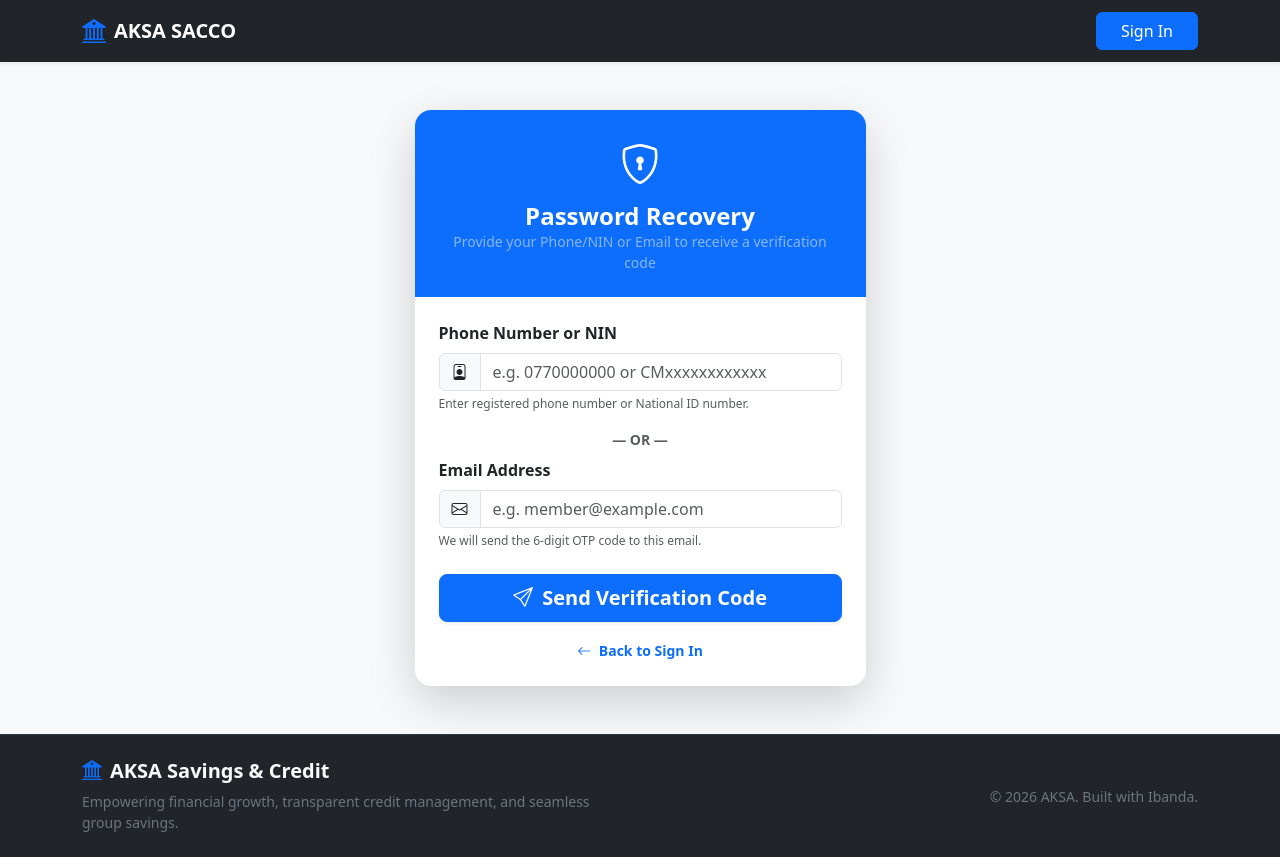
After one commit to Zuba43/aksa_sacco, a Flask app: page /reset-password in a window 1280 px wide. The commit adds this page. Run offline with Flask 3, Linux system fonts and the light colour scheme; some libraries are stand-ins or nearby versions.

Commit message:
fix password reset

```diff
--- a/app/routes/auth.py
+++ b/app/routes/auth.py
@@ -1,9 +1,12 @@
-from flask import Blueprint, render_template, redirect, url_for, flash, request, current_app
+from flask import Blueprint, render_template, redirect, url_for, flash, request, current_app,session
 from flask_login import login_user, logout_user, login_required, current_user
 from app.models import User
 from werkzeug.utils import secure_filename
 from app.routes.forms import LoginForm, RegistrationForm
-from app import db
+from flask_mail import Message
+from app import db, mail
+import random
+from datetime import datetime, timedelta
 import uuid
 import os
 
@@ -200,3 +203,129 @@ def update_kyc_documents():
         flash(f"Failed to upload documents: {str(e)}", "danger")
 
     return redirect(request.referrer or url_for("member.dashboard"))
+
+@auth_bp.route('/reset-password', methods=['GET', 'POST'])
+def reset_request():
+    if request.method == 'POST':
+        phone_nin = request.form.get('phone_nin', '').strip()
+        email_input = request.form.get('email', '').strip()
+
+        if not phone_nin and not email_input:
+            flash('Please enter either your Phone/NIN or your Email address.', 'danger')
+            return redirect(url_for('auth.reset_request'))
+
+        # Query database using whichever field was provided
+        user = None
+        if phone_nin:
+            user = User.query.filter(
+                (User.phone == phone_nin) | (User.nin == phone_nin)
+            ).first()
+        elif email_input:
+            user = User.query.filter_by(email=email_input).first()
+
+        if not user:
+            flash('No active account found matching those credentials in AKSA SACCO.', 'danger')
+            return redirect(url_for('auth.reset_request'))
+
+        # Generate 6-digit OTP
+        otp_code = str(random.randint(100000, 999999))
+
+        # Store in session
+        session['reset_user_id'] = user.id
+        session['reset_email'] = user.email
+        session['reset_otp'] = otp_code
+        session['otp_expiry'] = (datetime.utcnow() + timedelta(minutes=10)).timestamp()
+
+        # Send OTP via Flask-Mail to user's registered email
+        try:
+            msg = Message(
+                subject="AKSA SACCO - Password Reset Verification Code",
+                recipients=[user.email]
+            )
+            msg.body = f"""Hello {user.fname} {user.lname},
+
+                You requested a password reset for your AKSA SACCO account.
+
+                Your 6-digit verification code is: {otp_code}
+
+                This code expires in 10 minutes. If you did not request this, please ignore this message.
+
+                Best regards,
+                AKSA SACCO Treasury Team
+"""
+            mail.send(msg)
+
+            flash(f'A verification code has been sent securely to {user.email}.', 'success')
+            return redirect(url_for('auth.verify_otp'))
+
+        except Exception as e:
+            flash('Failed to send verification email. Please try again later.', 'danger')
+            print(f"MAIL ERROR: {str(e)}")
+            return redirect(url_for('auth.reset_request'))
+
+    return render_template('auth/reset_request.html')
+
+@auth_bp.route('/verify-otp', methods=['GET', 'POST'])
+def verify_otp():
+    # Ensure user initiated the reset process
+    if 'reset_otp' not in session or 'reset_email' not in session:
+        flash('Please initiate password recovery first.', 'warning')
+        return redirect(url_for('auth.reset_request'))
+
+    # Check if OTP has expired
+    if datetime.utcnow().timestamp() > session.get('otp_expiry', 0):
+        session.pop('reset_otp', None)
+        flash('Verification code has expired. Please request a new one.', 'danger')
+        return redirect(url_for('auth.reset_request'))
+
+    if request.method == 'POST':
+        # Collect 6 digits from the multi-input form
+        entered_otp = "".join([
+            request.form.get('digit1', ''),
+            request.form.get('digit2', ''),
+            request.form.get('digit3', ''),
+            request.form.get('digit4', ''),
+            request.form.get('digit5', ''),
+            request.form.get('digit6', '')
+        ]).strip()
+
+        if entered_otp == session.get('reset_otp'):
+            flash('Code verified successfully! Please set your new password.', 'success')
+            session['otp_verified'] = True
+            # Clear raw otp from session for security
+            session.pop('reset_otp', None)
+            return redirect(url_for('auth.new_password'))
+        else:
+            flash('Invalid verification code. Please check and try again.', 'danger')
+
+    return render_template('auth/verify_otp.html')
+
+@auth_bp.route('/new-password', methods=['GET', 'POST'])
+def new_password():
+    # Ensure OTP was successfully verified
+    if not session.get('otp_verified') or 'reset_user_id' not in session:
+        flash('Unauthorized access. Please verify your OTP first.', 'danger')
+        return redirect(url_for('auth.reset_request'))
+
+    if request.method == 'POST':
+        password = request.form.get('password')
+        confirm_password = request.form.get('confirm_password')
+
+        if not password or password != confirm_password:
+            flash('Passwords do not match or are empty.', 'danger')
+            return redirect(url_for('auth.new_password'))
+
+        user = User.query.get(session.get('reset_user_id'))
+        if user:
+            user.set_password(password)
+            db.session.commit()
+
+            # Clear recovery session data
+            session.pop('reset_user_id', None)
+            session.pop('reset_email', None)
+            session.pop('otp_verified', None)
+
+            flash('Password reset successful! You can now log in with your new password.', 'success')
+            return redirect(url_for('auth.login'))
+
+    return render_template('auth/new_password.html')
--- a/app/templates/auth/login.html
+++ b/app/templates/auth/login.html
@@ -63,7 +63,9 @@ block content %}
                 {{ form.remember(class="form-check-input") }} {{
                 form.remember.label(class="form-check-label small") }}
               </div>
-              <a href="#" class="small text-primary text-decoration-none"
+              <a
+                href="{{ url_for('auth.reset_request') }}"
+                class="small text-primary text-decoration-none"
                 >Forgot password?</a
               >
             </div>
--- /dev/null
+++ b/app/templates/auth/reset_request.html
@@ -0,0 +1,102 @@
+{% extends "base.html" %} {% block title %}Reset Password - AKSA SACCO{%
+endblock %} {% block content %}
+<div class="container py-5">
+  <div class="row justify-content-center">
+    <div class="col-12 col-sm-10 col-md-8 col-lg-5">
+      <div class="card border-0 shadow-lg rounded-4 overflow-hidden">
+        <div class="bg-primary p-4 text-white text-center">
+          <i class="bi bi-shield-lock fs-1"></i>
+          <h4 class="fw-bold mb-0 mt-2">Password Recovery</h4>
+          <p class="small text-white-50 mb-0">
+            Provide your Phone/NIN or Email to receive a verification code
+          </p>
+        </div>
+        <div class="card-body p-4">
+          <!-- Flash Messages -->
+          {% with messages = get_flashed_messages(with_categories=true) %} {% if
+          messages %} {% for category, message in messages %}
+          <div
+            class="alert alert-{{ 'danger' if category in ['error', 'danger'] else 'success' }} alert-dismissible fade show small"
+            role="alert"
+          >
+            {{ message }}
+            <button
+              type="button"
+              class="btn-close"
+              data-bs-dismiss="alert"
+              aria-label="Close"
+            ></button>
+          </div>
+          {% endfor %} {% endif %} {% endwith %}
+
+          <form method="POST" action="{{ url_for('auth.reset_request') }}">
+            <input type="hidden" name="csrf_token" value="{{ csrf_token() }}" />
+
+            <!-- Phone Number or NIN Field -->
+            <div class="mb-3">
+              <label for="phone_nin" class="form-label fw-semibold"
+                >Phone Number or NIN</label
+              >
+              <div class="input-group">
+                <span class="input-group-text bg-light"
+                  ><i class="bi bi-person-badge"></i
+                ></span>
+                <input
+                  type="text"
+                  class="form-control"
+                  id="phone_nin"
+                  name="phone_nin"
+                  placeholder="e.g. 0770000000 or CMxxxxxxxxxxxx"
+                />
+              </div>
+              <div class="form-text text-muted" style="font-size: 0.75rem">
+                Enter registered phone number or National ID number.
+              </div>
+            </div>
+
+            <div class="text-center text-muted my-2 small fw-bold">— OR —</div>
+
+            <!-- Email Address Field -->
+            <div class="mb-4">
+              <label for="email" class="form-label fw-semibold"
+                >Email Address</label
+              >
+              <div class="input-group">
+                <span class="input-group-text bg-light"
+                  ><i class="bi bi-envelope"></i
+                ></span>
+                <input
+                  type="email"
+                  class="form-control"
+                  id="email"
+                  name="email"
+                  placeholder="e.g. member@example.com"
+                />
+              </div>
+              <div class="form-text text-muted" style="font-size: 0.75rem">
+                We will send the 6-digit OTP code to this email.
+              </div>
+            </div>
+
+            <button
+              type="submit"
+              class="btn btn-primary btn-lg w-100 fw-bold shadow-sm mb-3"
+            >
+              <i class="bi bi-send me-1"></i> Send Verification Code
+            </button>
+
+            <div class="text-center">
+              <a
+                href="{{ url_for('auth.login') }}"
+                class="small fw-semibold text-primary text-decoration-none"
+              >
+                <i class="bi bi-arrow-left me-1"></i> Back to Sign In
+              </a>
+            </div>
+          </form>
+        </div>
+      </div>
+    </div>
+  </div>
+</div>
+{% endblock %}
```
Also changed, not shown: app/templates/auth/new_password.html (added, +100 -0 lines), app/templates/auth/verify_otp.html (added, +135 -0 lines).
